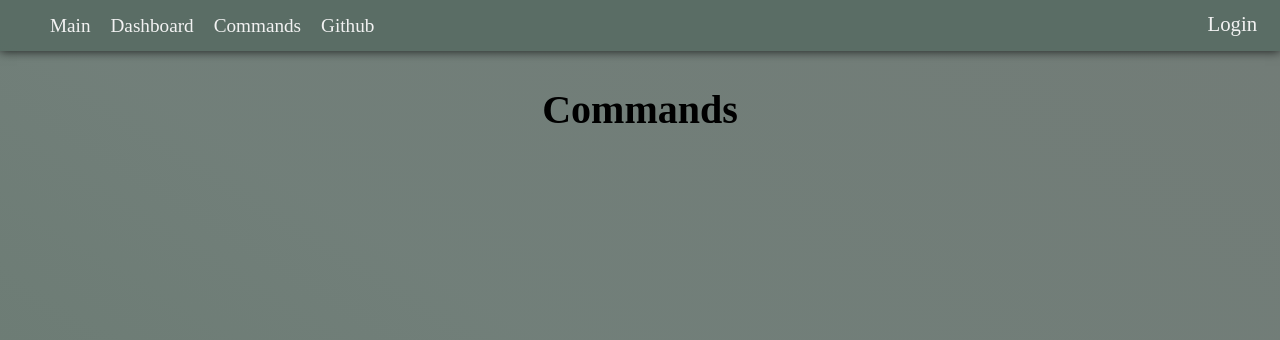
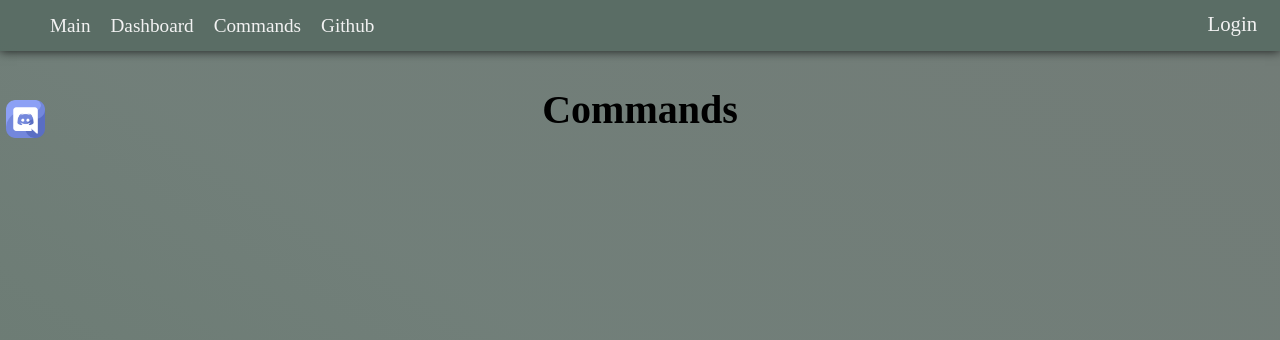
Before and after one commit to Yorboot/Starbot, a PHP site: the page made by includes/extra pages/Commands/commands.html in a window 1280 px wide. Shown: the top 340 px of the page. Run offline with PHP 8.4, Linux system fonts and the light colour scheme; some libraries are stand-ins or nearby versions.

Commit message:
commands page
updated the commands page with a favcon and discord link

```diff
--- a/includes/extra pages/Commands/commands.css
+++ b/includes/extra pages/Commands/commands.css
@@ -105,3 +105,13 @@ dd {
     text-align: center;
     font-size: 250%;
 }
+/*Footer*/
+.ftr {
+  bottom: 5vh;
+  position: relative;
+}
+.DiscImg {
+  left: 0.5vw;
+  position: relative;
+  width: 3vw;
+}
--- a/includes/extra pages/Commands/commands.html
+++ b/includes/extra pages/Commands/commands.html
@@ -5,8 +5,9 @@
     <meta http-equiv='X-UA-Compatible' content='IE=edge'>
     <title>Commands</title>
     <meta name='viewport' content='width=device-width, initial-scale=1'>
+    <link rel="icon" href="../../../images/favcon.png">
     <link rel='stylesheet' type='text/css' media='screen' href='commands.css'>
-    <link rel='stylesheet' type='text/css' media = 'screen' href='node_modules/normalize.css/normalize.css'>
+    <link rel='stylesheet' type='text/css' media = 'screen' href='../../../node_modules/normalize.css/normalize.css'>
     <script src="index.js"></script>
 </head>
 <body>
@@ -15,7 +16,7 @@
                     <ul class="nav">
                         <li><a href="../../../index.php" class="nav-link nav-link-ltr">Main</a></li>
                         <li><a class="nav-link nav-link-ltr">Dashboard</a></li>
-                        <li><a href="includes/commands.html" class="nav-link nav-link-ltr">Commands</a></li>
+                        <li><a href="commands.html" class="nav-link nav-link-ltr">Commands</a></li>
                         <li><a href="" class="nav-link nav-link-ltr">Github</a></li>
                         <form action="./login.inc.php" method="get">
                         <li><button class="nav-link nav-link-ltr flt-right fw" onclick="login()" name="l1">Login</button></li>
@@ -26,5 +27,8 @@
         <main>
             <h1 class = "Title">Commands</h1>
         </main>
+        <footer class="ftr">
+            <span><a class="DiscTxt"><img src="../../../images/discord.png" alt="discord icon"class="DiscImg"></a></span>
+        </footer>
 </body>
 </html>
```
